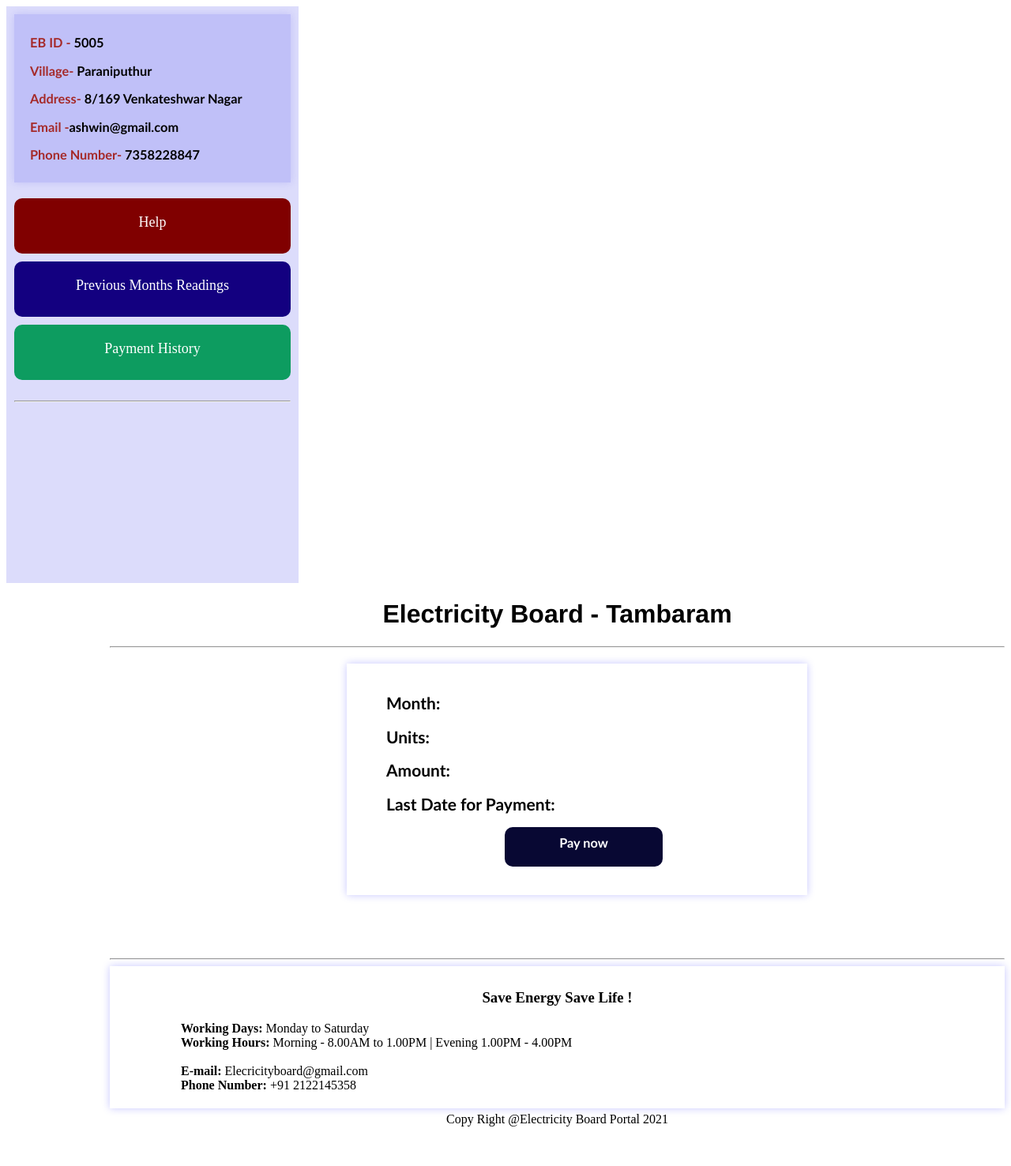
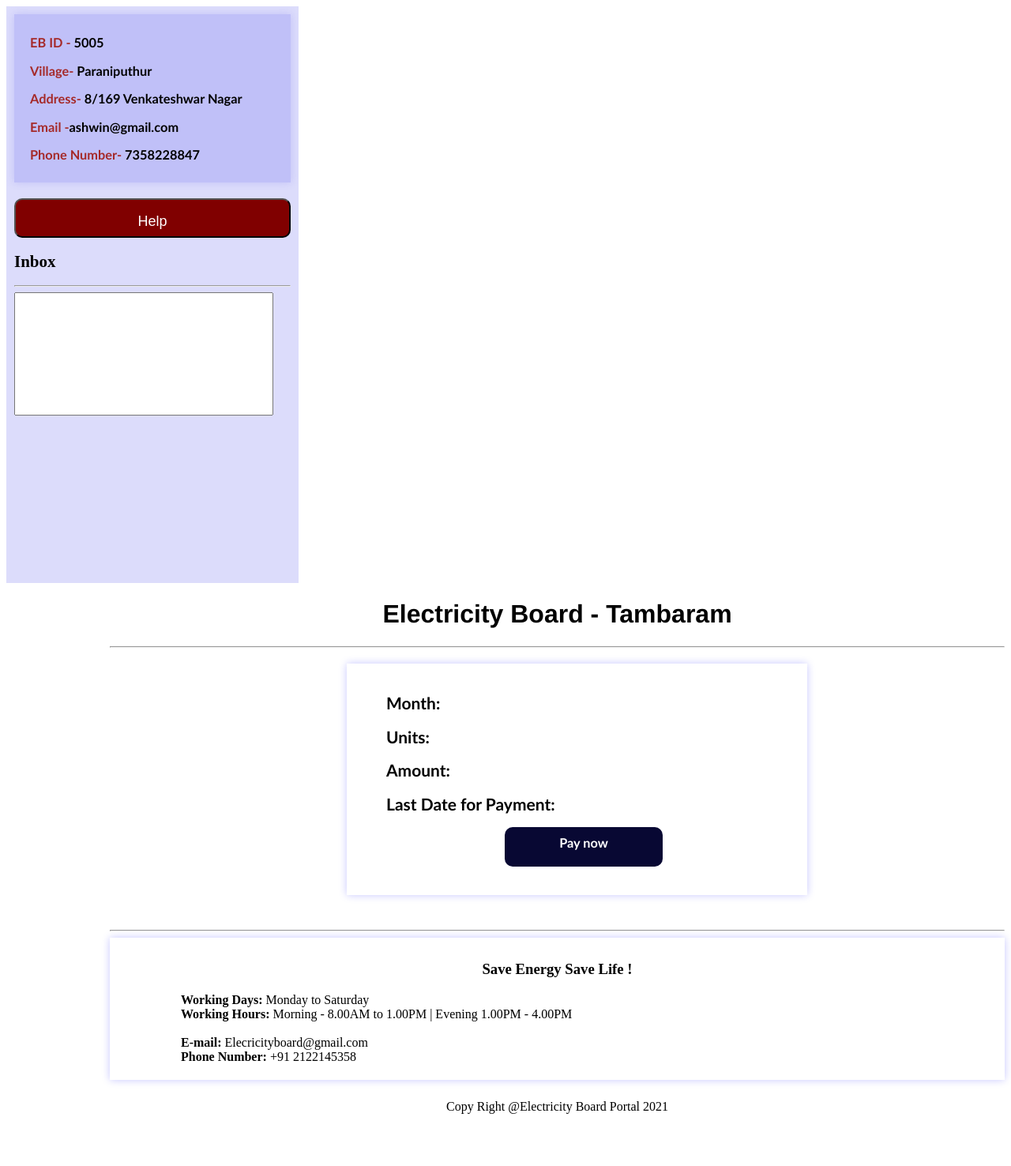
Before and after one commit to Ash515/ElectroMation, a Flask app: page / in a window 1280 px wide. Shown: the whole page at 79% size. Run offline with Flask 2, Linux system fonts and the light colour scheme.

Commit message:
Added customer interface

```diff
--- /dev/null
+++ b/static/script/customer interface/customermain.js
@@ -0,0 +1,8 @@
+function helponclick(){
+    document.querySelector('.main-slide').style.display="none";
+    document.querySelector('.help-slide').style.display="block";
+}
+function helponbackclick(){
+    document.querySelector('.main-slide').style.display="block";
+    document.querySelector('.help-slide').style.display="none";
+}
--- a/static/style/customer interface/customermain.css
+++ b/static/style/customer interface/customermain.css
@@ -38,40 +38,54 @@
 }
 #help{
     text-align: center;
-    padding-top: 20px;
+    padding-top: 10px;
     cursor: pointer;
     border-radius: 10px;
     font-size: 18px;
     background-color: maroon;
     height: 50px;
-    color:white
+    color:white;
+    width:350px;
 }
 #previous-months{
     margin-top: 10px;
     text-align: center;
-    padding-top: 20px;
+    padding-top: 10px;
     cursor: pointer;
     border-radius: 10px;
-    font-size: 18px;
+    font-size: 16px;
     background-color: rgb(19, 0, 128);
     height: 50px;
-    color:white
+    color:white;
+    width:350px;
 }
 #payment-history{
     margin-top: 10px;
     text-align: center;
-    padding-top: 20px;
+    padding-top: 10px;
     cursor: pointer;
     border-radius: 10px;
-    font-size: 18px;
+    font-size: 16px;
     background-color: rgb(13, 156, 96);
     height: 50px;
-    color:white
+    color:white;
+    width:350px;
+
+}
+.messages{
+    font-size: 14px;
+}
+#inbox{
+    width:320px;
+    height: 150px;
+    font-size: 14px;
+    font-family: 'Franklin Gothic Medium', 'Arial Narrow', Arial, sans-serif;
 }
 #head-lines{
     text-align: center;
     font-family: 'Franklin Gothic Medium', 'Arial Narrow', Arial, sans-serif;
 }
+
 .main-details{
     font-family:'Trebuchet MS', 'Lucida Sans Unicode', 'Lucida Grande', 'Lucida Sans', Arial, sans-serif;
     margin-left: 300px;
@@ -110,5 +124,62 @@
 }
 .footer{
     text-align: center;
-    margin-top: 5px;
+    margin-top: 25px;
 }
+.help-slide{
+    display: none;
+}
+#help-title{
+    text-align: center;
+    margin-left: 370px;
+}
+#back{
+    width:100px;
+    height: 30px;
+    background-color: gray;
+    text-align: center;
+    font-size: 14px;
+    border-radius: 5px;
+    cursor: pointer;
+    padding-top: 5px;
+    margin-left:30px;
+    color:white;
+
+}
+#email{
+    margin-left: 350px;
+    height: 30px;
+    width: 410px;
+    border-color: brown;
+}
+textarea{
+    margin-top: 10px;
+    margin-left: 350px;
+    width:400px;
+    height: 250px;
+    padding: 10px 10px 10px 10px;
+    font-size: 16px;
+    border-color: maroon;
+    font-family:'Segoe UI', Tahoma, Geneva, Verdana, sans-serif;
+}
+#submit{
+    margin-top: 20px;
+    margin-left: 350px;
+    background-color: green;
+    color:white;
+    width:200px;
+    height: 30px;
+    text-align: center;
+}
+#reset{
+    margin-top: 20px;
+    margin-left: 20px;
+    background-color: rgb(126, 81, 89);
+    color:white;
+    width:200px;
+    height: 30px;
+    text-align: center;
+}
+.back-inline{
+    display: inline-flex;
+}
--- a/template/customer interface/customerlogin.html
+++ b/template/customer interface/customerlogin.html
@@ -2,7 +2,7 @@
 <html>
     <head>
     <link rel="stylesheet" type="text/css" href="/static/style/customer interface/customerlogin.css">
-    <script src="/static/script/customer interface/customerlogin.js"></script>
+
     <title>Customer Login Tamil Nadu Government Electricity Board</title>
     </head>
     <body>
--- a/template/customer interface/customermain.html
+++ b/template/customer interface/customermain.html
@@ -3,7 +3,7 @@
 <head>
     <title>Ashwin Kumar R</title>
     <link rel="stylesheet" href="/static/style/customer interface/customermain.css">
-
+    <script src="/static/script/customer interface/customermain.js"></script>
 </head>
 <body>
 
@@ -17,23 +17,26 @@
                   <h3><font color="brown">Phone Number-</font> 7358228847</h3>
                 </div>
                 <div class="others">
-                    <div id="help">Help</div>
-                    <div id="previous-months">Previous Months Readings</div>
-                    <div id="payment-history">Payment History</div><br>
-                     <hr>
+                    <button id="help" onclick="helponclick()">Help</button>
+                </div>
+                <div class="messages">
+                    <h2>Inbox</h2><hr>
+                    <input type="text" id="inbox" readonly>
+                </div>
 
-                </div>
 
         </div>
         <div class="col2">
+
             <h1 id="head-lines">Electricity Board - Tambaram</h1><hr>
+            <div class="main-slide">
             <div class="main-details">
                 <h2 id="month">Month:</h2>
                 <h2 id="units">Units:</h2>
                 <h2 id="amount">Amount:</h2>
                 <h2 id="paymentdate">Last Date for Payment:</h2>
                 <h3 id="payment">Pay now</h3>
-            </div><br><br><br><br>
+            </div><br><br>
             <hr>
             <div class="office-info">
                 <h3 id="quote">Save Energy Save Life !</h3>
@@ -44,6 +47,18 @@
                 <b>Phone Number:</b> +91 2122145358
             </div>
             </div>
+        </div>
+
+        <!--Help Center-->
+            <div class="help-slide">
+               <div class="back-inline"><button id="back" onclick="helponbackclick()">Back</button> <h3 id="help-title">Help Center</h3>
+                </div>
+                <form action="" method="POST">
+                    <input type="email" placeholder="Email" name="Email" id="email"><br>
+                    <textarea name="message" placeholder="Message"></textarea><br>
+                    <input type="submit" id="submit"><input type="reset" id="reset">
+                </form>
+            </div>
             <div class="footer">
                 Copy Right @Electricity Board Portal 2021
             </div>
```
Also changed, not shown: static/script/customer interface/customerlogin.js (deleted).
